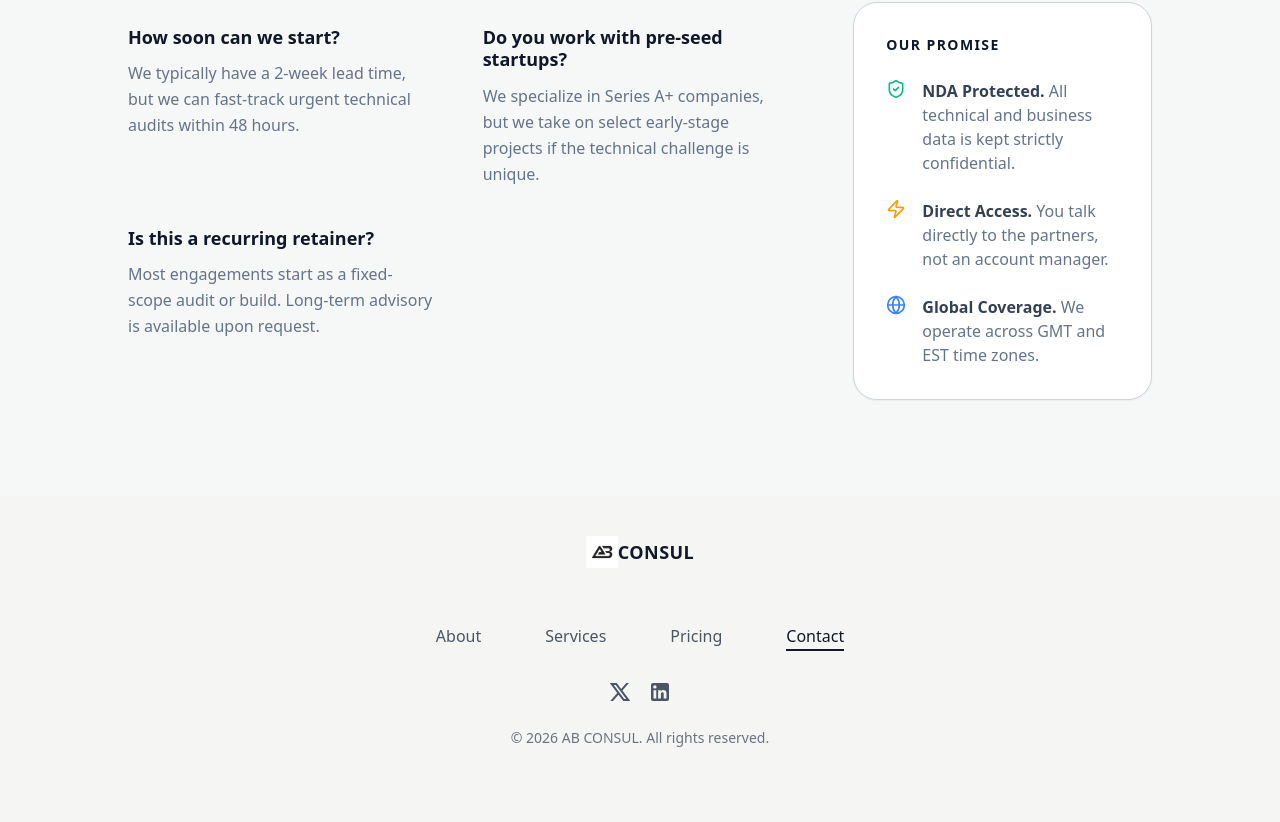
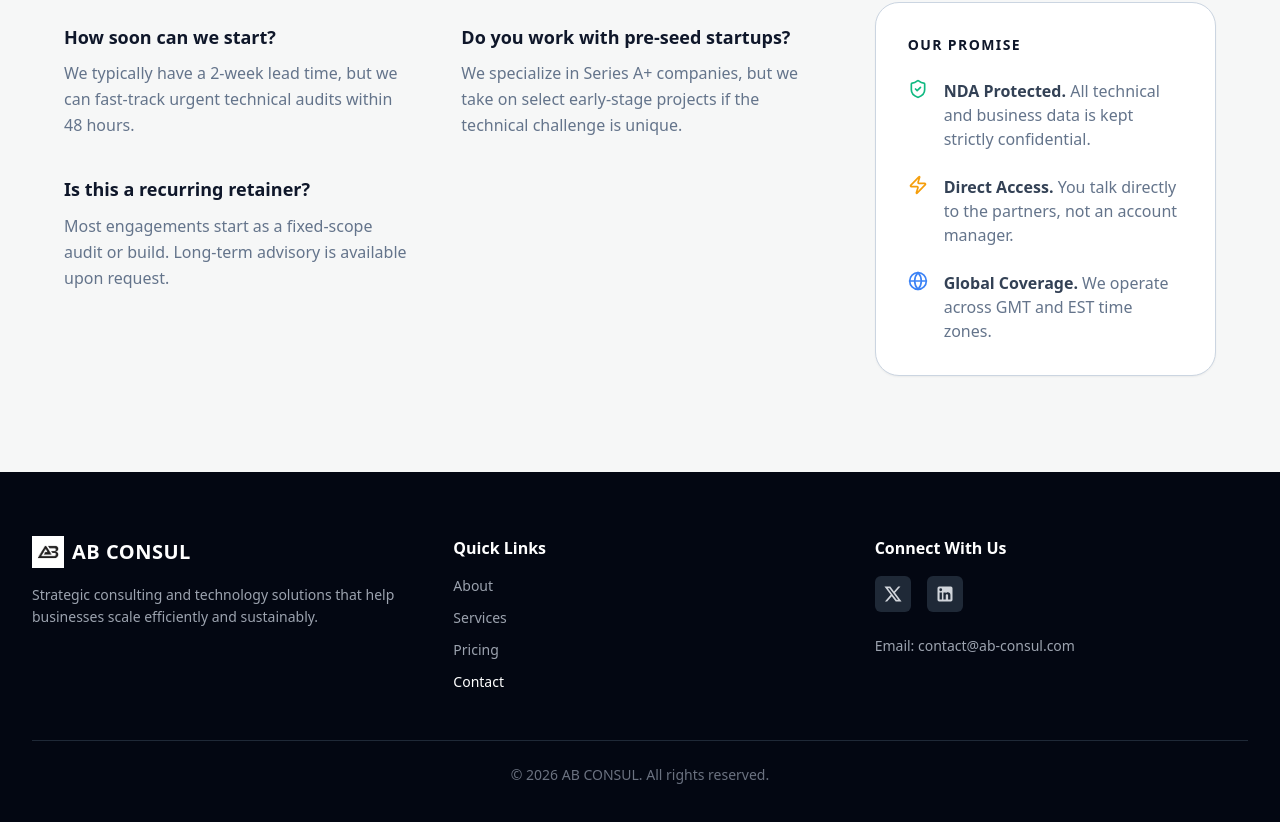
Before and after one commit to l-tting/ab-consul, a Next.js app in the folder my-app/: page /contact in a window 1280 px wide. Shown: the part 1286-2108 px from the top of the page. Before the commit the page ends 2074 px from the top, so only its background shows below. Built offline with nearby package versions, Linux system fonts and the light colour scheme.

Commit message:
faq & footer section w-adjustments --v2.3.1

```diff
--- a/my-app/src/components/ContactBody.jsx
+++ b/my-app/src/components/ContactBody.jsx
@@ -59,7 +59,7 @@ export default function ContactBody() {
 
   return (
     <section className="w-full py-24 flex justify-center bg-stone-100">
-      <div className="w-[92%] max-w-5xl">
+      <div className="w-[92%] max-w-6xl">
         <div className="grid grid-cols-1 lg:grid-cols-2 gap-16 items-start">
 
           {/* Left Side (Content from previous steps) */}
--- a/my-app/src/components/FAQContact.jsx
+++ b/my-app/src/components/FAQContact.jsx
@@ -18,7 +18,7 @@ export default function ContactTrust() {
 
   return (
     <section className="w-full py-8 pb-24 flex justify-center bg-slate-50/50 border-t border-slate-100">
-      <div className="w-[92%] max-w-5xl">
+      <div className="w-[92%] max-w-6xl">
         <div className="grid grid-cols-1 lg:grid-cols-3 gap-16">
 
           {/* FAQ Column */}
--- a/my-app/src/components/Footer.jsx
+++ b/my-app/src/components/Footer.jsx
@@ -11,89 +11,111 @@ function Footer() {
   const socialIcons = [
     {
       name: "X",
-      href: "#",
-      svg: <svg className="size-6 transition-transform duration-200 hover:scale-110" xmlns="http://www.w3.org/2000/svg" width="1em" height="1em" viewBox="0 0 24 24">
-            <path fill="currentColor" d="M10.488 14.651L15.25 21h7l-7.858-10.478L20.93 3h-2.65l-5.117 5.886L8.75 3h-7l7.51 10.015L2.32 21h2.65zM16.25 19L5.75 5h2l10.5 14z"></path>
+      href: "https://x.com/yourhandle",
+      svg: (
+        <svg
+          className="h-5 w-5"
+          viewBox="0 0 24 24"
+          fill="currentColor"
+        >
+          <path d="M10.488 14.651L15.25 21h7l-7.858-10.478L20.93 3h-2.65l-5.117 5.886L8.75 3h-7l7.51 10.015L2.32 21h2.65zM16.25 19L5.75 5h2l10.5 14z"></path>
         </svg>
+      ),
     },
     {
       name: "LinkedIn",
-      href: "#",
-      svg: <svg className="size-6 transition-transform duration-200 hover:scale-110" xmlns="http://www.w3.org/2000/svg" width="1em" height="1em" viewBox="0 0 24 24">
-            <path fill="currentColor" d="M19 3a2 2 0 0 1 2 2v14a2 2 0 0 1-2 2H5a2 2 0 0 1-2-2V5a2 2 0 0 1 2-2zm-.5 15.5v-5.3a3.26 3.26 0 0 0-3.26-3.26c-.85 0-1.84.52-2.32 1.3v-1.11h-2.79v8.37h2.79v-4.93c0-.77.62-1.4 1.39-1.4a1.4 1.4 0 0 1 1.4 1.4v4.93zM6.88 8.56a1.68 1.68 0 0 0 1.68-1.68c0-.93-.75-1.69-1.68-1.69a1.69 1.69 0 0 0-1.69 1.69c0 .93.76 1.68 1.69 1.68m1.39 9.94v-8.37H5.5v8.37z"></path>
+      href: "https://linkedin.com/company/yourcompany",
+      svg: (
+        <svg
+          className="h-5 w-5"
+          viewBox="0 0 24 24"
+          fill="currentColor"
+        >
+          <path d="M19 3a2 2 0 0 1 2 2v14a2 2 0 0 1-2 2H5a2 2 0 0 1-2-2V5a2 2 0 0 1 2-2zm-.5 15.5v-5.3a3.26 3.26 0 0 0-3.26-3.26c-.85 0-1.84.52-2.32 1.3v-1.11h-2.79v8.37h2.79v-4.93c0-.77.62-1.4 1.39-1.4a1.4 1.4 0 0 1 1.4 1.4v4.93zM6.88 8.56a1.68 1.68 0 0 0 1.68-1.68c0-.93-.75-1.69-1.68-1.69a1.69 1.69 0 0 0-1.69 1.69c0 .93.76 1.68 1.69 1.68m1.39 9.94v-8.37H5.5v8.37z"></path>
         </svg>
-    }
-    // ... rest of your social icons
+      ),
+    },
   ];
 
   return (
-    <footer className="mt-auto bg-gray- py-10 px-4 sm:px-6 lg:px-8 font-inter relative overflow-hidden">
-      <div className="max-w-7xl mx-auto flex flex-col items-center relative z-10">
-        <div className="mb-6 flex items-center justify-center">
+    <footer className="bg-gray-950 text-gray-300">
+      <div className="max-w-7xl mx-auto px-6 lg:px-8 py-16">
+        {/* Top Section */}
+        <div className="grid grid-cols-1 md:grid-cols-3 gap-12">
+
+          {/* Brand */}
+          <div>
+            <div className="flex items-center gap-2 mb-4">
               <img
                 src="/ab.png"
                 alt="AB Consul Logo"
                 className="h-8 w-auto"
               />
-          <span className="text-gray-900 dark:text-white text-lg font-extrabold tracking-wide ">
-            CONSUL
+              <span className="text-xl font-bold text-white tracking-wide">
+                AB CONSUL
               </span>
             </div>
+            <p className="text-sm leading-relaxed text-gray-400 max-w-sm">
+              Strategic consulting and technology solutions that help businesses
+              scale efficiently and sustainably.
+            </p>
+          </div>
 
-        <nav className="mb-6 w-full">
-          <ul className="flex flex-wrap justify-center gap-x-16 gap-y-4 pt-8 text-base font-medium">
+          {/* Navigation */}
+          <div>
+            <h4 className="text-white font-semibold mb-4">Quick Links</h4>
+            <ul className="space-y-3 text-sm">
               {NAV_LINKS.map((link) => {
                 const isActive = pathname === link.href;
                 return (
                   <li key={link.label}>
                     <Link
                       href={link.href}
-                    className={`relative pb-1 transition-all duration-300 ${
+                      className={`transition-colors duration-200 ${
                         isActive
-                        ? "text-gray-900 dark:text-white"
-                        : "text-gray-600 dark:text-gray-400 hover:text-gray-900 dark:hover:text-white"
+                          ? "text-white"
+                          : "text-gray-400 hover:text-white"
                       }`}
                     >
                       {link.label}
-                    {/* The Active/Hover Underline Logic */}
-                    <span
-                      className={`absolute left-0 bottom-0 h-0.5 bg-gray-900 dark:bg-white transition-all duration-300 ${
-                        isActive ? "w-full" : "w-0 hover:w-full"
-                      }`}
-                    />
                     </Link>
                   </li>
                 );
               })}
             </ul>
-        </nav>
+          </div>
 
-        <div className="my-2 flex flex-wrap justify-center gap-4 text-sm">
+          {/* Contact / Social */}
+          <div>
+            <h4 className="text-white font-semibold mb-4">Connect With Us</h4>
+
+            <div className="flex gap-4 mb-6">
               {socialIcons.map((icon) => (
                 <a
                   key={icon.name}
+                  href={icon.href}
                   target="_blank"
                   rel="noopener noreferrer"
-              className="text-gray-600 dark:text-gray-400 hover:text-gray-900 dark:hover:text-white transition-colors duration-300"
-              href={icon.href}
+                  className="p-2 bg-gray-800 rounded-md hover:bg-gray-700 transition-all duration-200"
                 >
                   {icon.svg}
                 </a>
               ))}
             </div>
 
-        <p className="text-center text-sm text-gray-500 dark:text-gray-500 mt-4">
-          &copy; {new Date().getFullYear()} AB CONSUL. All rights reserved.
+            <p className="text-sm text-gray-400">
+              Email: contact@ab-consul.com
             </p>
+          </div>
+        </div>
+
+        {/* Divider */}
+        <div className="border-t border-gray-800 mt-12 pt-6 text-center text-sm text-gray-500">
+          © {new Date().getFullYear()} AB CONSUL. All rights reserved.
+        </div>
       </div>
     </footer>
   );
 }
 
-const MountainIcon = ({ className }) => (
-  <svg xmlns="http://www.w3.org/2000/svg" width="24" height="24" viewBox="0 0 24 24" fill="none" stroke="currentColor" strokeWidth="2" strokeLinecap="round" strokeLinejoin="round" className={className}>
-    <path d="m8 3 4 8 5-5 5 15H2L8 3z" />
-  </svg>
-);
-
 export default Footer;
```
Lines whose indentation alone changed are shown as unchanged.
